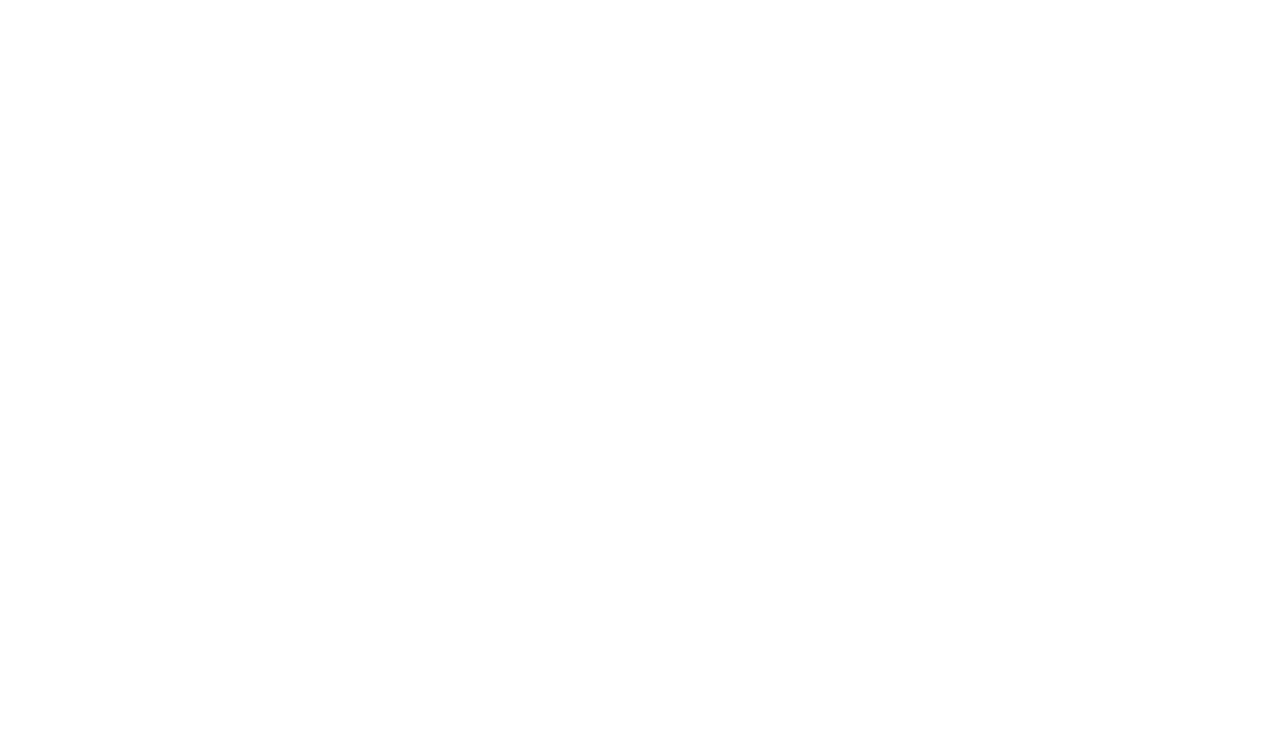
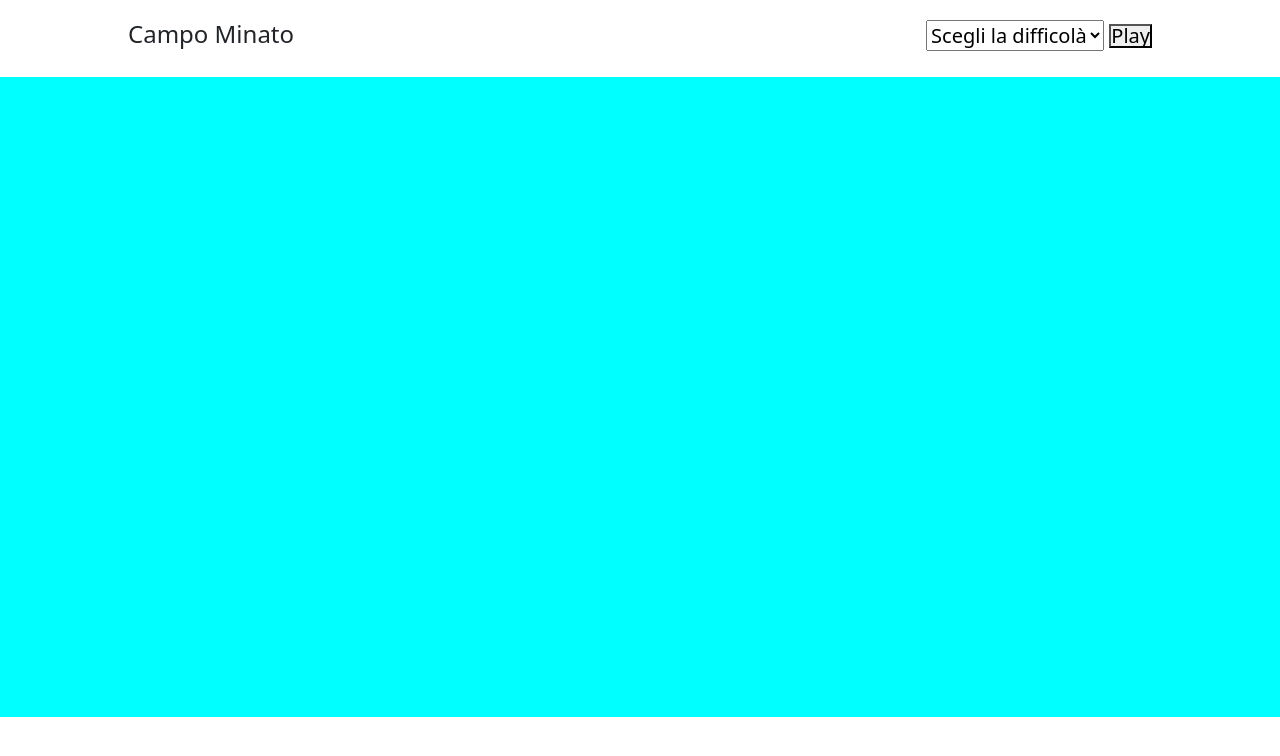
Before and after one commit to Alberto-Biga/js-campominato-grid, a plain HTML site: page index.html in a window 1280 px wide. Drawn offline with nearby package versions, Linux system fonts and the light colour scheme.

Commit message:
nav e corpo centrale

```diff
--- a/asset/css/style.css
+++ b/asset/css/style.css
@@ -0,0 +1,20 @@
+/* generale */
+*{
+    margin: 0;
+    padding: 0;
+    box-sizing: border-box;
+}
+/* nav */
+#nav{
+    width: 80%;
+    margin: 20px auto;
+    background-color: white;
+    line-height: 20px;
+    font-size: 20px;
+    text-align: center;
+}
+/* griglia */
+#griglia{
+    background-color: aqua;
+    height: 80vh;
+}
--- a/index.html
+++ b/index.html
@@ -4,11 +4,33 @@
     <meta charset="UTF-8">
     <meta http-equiv="X-UA-Compatible" content="IE=edge">
     <meta name="viewport" content="width=device-width, initial-scale=1.0">
+    <link href="https://cdn.jsdelivr.net/npm/bootstrap@5.1.3/dist/css/bootstrap.min.css" rel="stylesheet" integrity="sha384-1BmE4kWBq78iYhFldvKuhfTAU6auU8tT94WrHftjDbrCEXSU1oBoqyl2QvZ6jIW3" crossorigin="anonymous">
     <link rel="stylesheet" href="/asset/css/style.css">
     <title>Campo minato grid</title>
 </head>
 <body>
+    <!-- NAV -->
+    <div id="nav" class="d-flex justify-content-between">
+        <!-- nav sx -->
+        <div id="nav_sx">
+           <h4>Campo Minato</h4>
+        </div>
+        <!-- nav dx -->
+        <div id="nav_dx">
+            <select name="" id="difficulty">
+                <option selected>Scegli la difficolà</option>
+                <option value="1">Griglia 10x10</option>
+                <option value="2">Griglia 9x9</option>
+                <option value="3">Griglia 7x7</option>
+            </select>
+            <button>
+                Play
+            </button>
+        </div>
+    </div>
 
+    <!-- GRIGLIA -->
+    <div id="griglia"></div>
 
     <script src="./asset/js/main.js"></script>
 </body>
```
